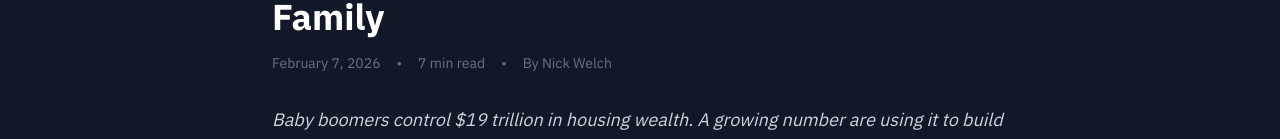
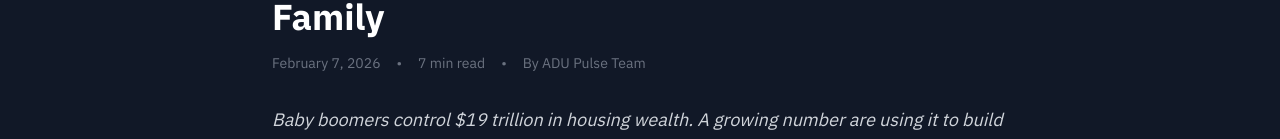
Before and after one commit to atwoodcollects/adupulse, a Next.js app: page /blog/grandparent-adu-massachusetts in a window 1280 px wide. Shown: the part 244-383 px from the top of the page. Built offline with nearby package versions, Linux system fonts and the light colour scheme.

Commit message:
remove personal name and email from site

```diff
--- a/src/app/blog/grandparent-adu-massachusetts/page.tsx
+++ b/src/app/blog/grandparent-adu-massachusetts/page.tsx
@@ -21,7 +21,7 @@ export default function GrandparentADUMassachusetts() {
           <span>•</span>
           <span>7 min read</span>
           <span>•</span>
-          <span>By Nick Welch</span>
+          <span>By ADU Pulse Team</span>
         </div>
 
         <div className="prose prose-invert prose-lg max-w-none">
@@ -209,7 +209,7 @@ export default function GrandparentADUMassachusetts() {
 
         <div className="mt-12 pt-8 border-t border-gray-800">
           <p className="text-gray-400 text-sm">
-            <strong className="text-white">Nick Welch</strong> is tracking ADU permits across Massachusetts at ADU Pulse.
+            <strong className="text-white">ADU Pulse</strong> tracks ADU permits across Massachusetts.
             The site includes statewide EOHLC survey data and detailed permit information scraped directly from 10+ town portals.
           </p>
         </div>
--- a/src/app/blog/massachusetts-adu-year-one/page.tsx
+++ b/src/app/blog/massachusetts-adu-year-one/page.tsx
@@ -21,7 +21,7 @@ export default function MassachusettsADUYearOne() {
           <span>•</span>
           <span>6 min read</span>
           <span>•</span>
-          <span>By Nick Welch</span>
+          <span>By ADU Pulse Team</span>
         </div>
 
         <div className="prose prose-invert prose-lg max-w-none">
@@ -180,7 +180,7 @@ export default function MassachusettsADUYearOne() {
 
         <div className="mt-12 pt-8 border-t border-gray-800">
           <p className="text-gray-400 text-sm">
-            <strong className="text-white">Nick Welch</strong> is tracking ADU permits across Massachusetts at ADU Pulse. The site includes statewide EOHLC survey data and detailed permit information scraped directly from 10+ town portals.
+            <strong className="text-white">ADU Pulse</strong> tracks ADU permits across Massachusetts using statewide EOHLC survey data and detailed permit information from 10+ town portals.
           </p>
         </div>
       </article>
--- a/src/app/club/page.tsx
+++ b/src/app/club/page.tsx
@@ -259,7 +259,7 @@ export default function ClubPage() {
             <FAQItem question="What's the typical timeline?" answer="It varies by town. Once there's enough interest, we connect the group with a builder who presents a proposal within 2-4 weeks. You then decide individually whether to proceed." />
             <FAQItem question="Am I committed to building if I sign up?" answer="Absolutely not. Expressing interest just means you'd like to hear about group pricing when it becomes available. Each homeowner decides individually." />
             <FAQItem question="Do builders pay ADU Pulse?" answer="Homeowners never pay. When a group deal closes, we earn a small referral fee from the builder — which is already built into the group discount. You still save 15-20% compared to going solo." />
-            <FAQItem question="What if my town isn't listed?" answer="Select the closest town — we're constantly adding new ones. Or email nick@adupulse.com and we'll add your town to the list." />
+            <FAQItem question="What if my town isn't listed?" answer="Select the closest town — we're constantly adding new ones. We're expanding coverage regularly — check back soon." />
           </div>
         </section>
       </main>
--- a/src/components/Footer.tsx
+++ b/src/components/Footer.tsx
@@ -13,7 +13,7 @@ export default function Footer() {
             <p className="text-gray-500 text-xs leading-relaxed mb-3">
               Real permit data from 221 Massachusetts towns. Helping homeowners, builders, and lenders make smarter ADU decisions.
             </p>
-            <a href="mailto:nick@adupulse.com" className="text-blue-400 text-xs hover:underline">nick@adupulse.com</a>
+
           </div>
           {/* Tools & Data */}
           <div>
@@ -63,7 +63,7 @@ export default function Footer() {
         <div className="border-t border-gray-800 pt-4 flex flex-col md:flex-row justify-between items-start md:items-center gap-3 text-xs text-gray-500">
           <div>
             <p>Data: <a href="https://www.mass.gov/orgs/executive-office-of-housing-and-livable-communities" target="_blank" rel="noopener noreferrer" className="text-blue-400 hover:underline">EOHLC</a> Survey Feb 2026 · Population: Census ACS 2024</p>
-            <p className="mt-0.5">&copy; 2026 ADU Pulse · Built by <a href="https://ntwelch.com" target="_blank" rel="noopener noreferrer" className="text-blue-400 hover:underline">Nick Welch</a></p>
+            <p className="mt-0.5">&copy; 2026 ADU Pulse · ADU Pulse</p>
           </div>
           <div className="flex gap-3">
             <span className="text-gray-600">📊 Real data. No guesswork.</span>
```
